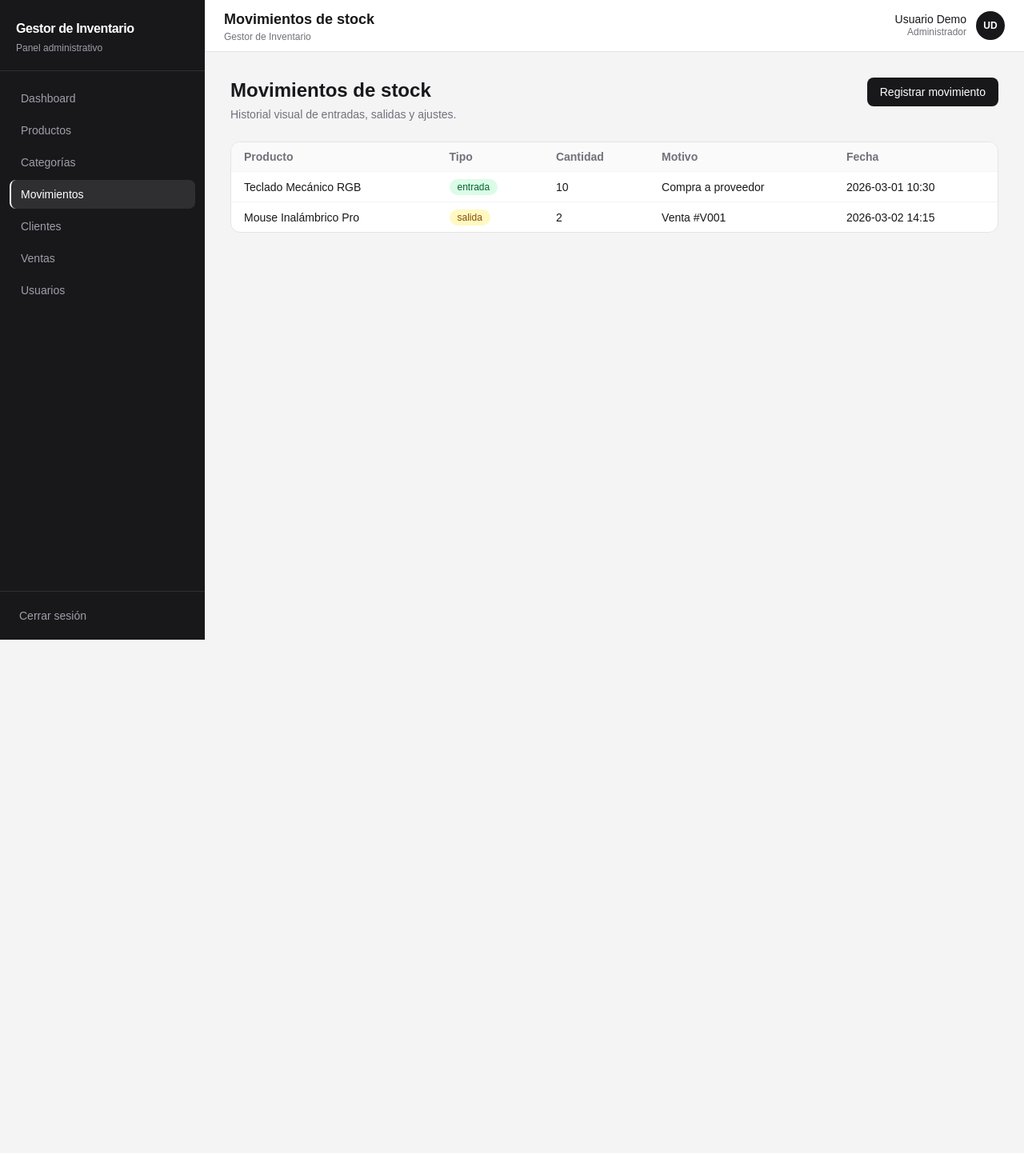
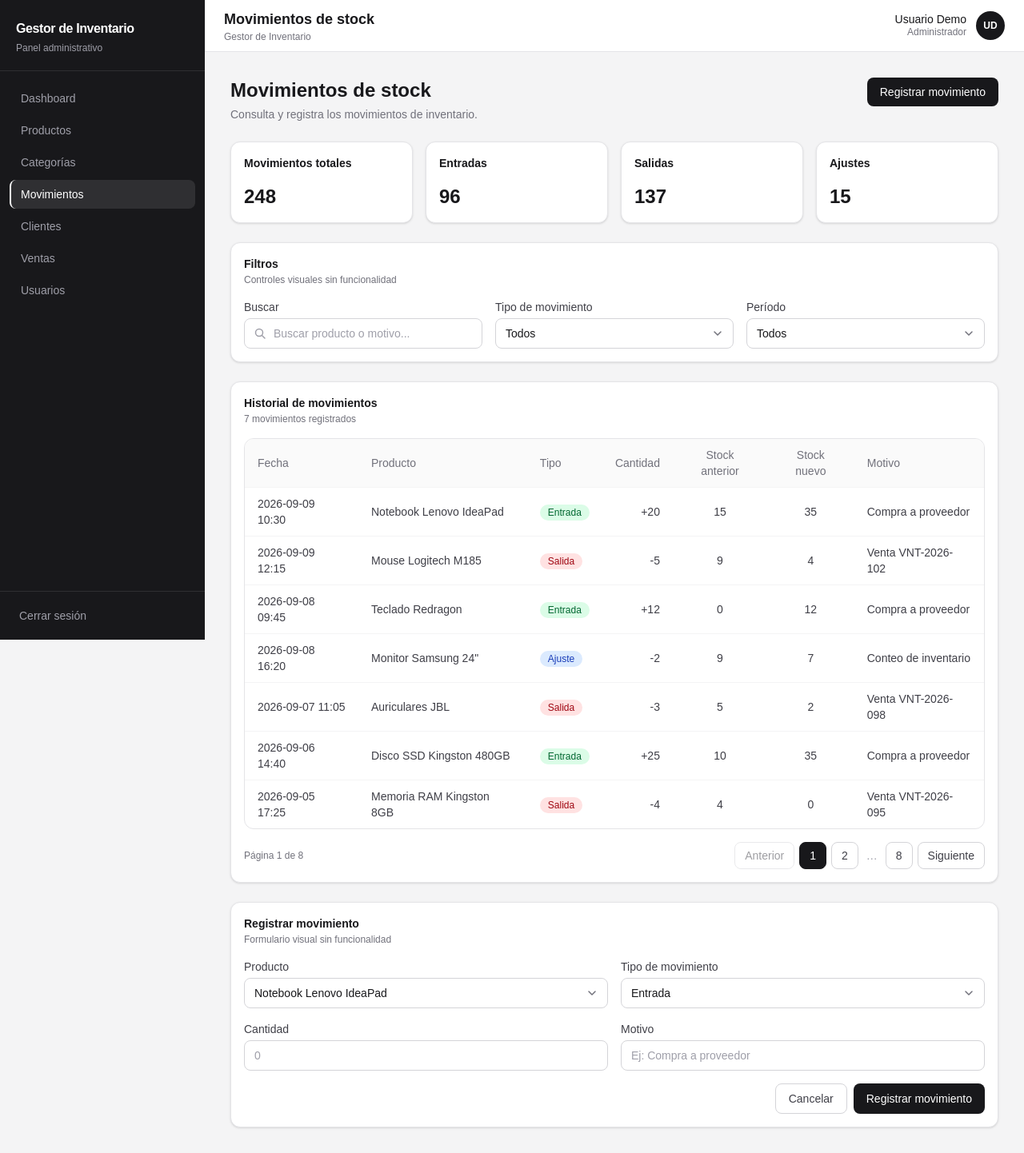
Before and after one commit to Maxii34/Gestor-Inventario, a Next.js app: page /movimientos in a window 1280 px wide. Shown: the whole page at 80% size. Before the commit the page ends 800 px from the top, so only its background shows below. Built offline with nearby package versions, Linux system fonts and the light colour scheme.

Commit message:
feat: crear pantalla visual de movimientos

```diff
--- a/src/app/(app)/movimientos/page.tsx
+++ b/src/app/(app)/movimientos/page.tsx
@@ -1,43 +1,180 @@
-import { PageHeader, Button, Badge } from '@/components';
-import { MOCK_MOVIMIENTOS } from '@/mocks';
+'use client';
+
+import {
+  Badge,
+  Button,
+  Card,
+  FormField,
+  Input,
+  PageHeader,
+  Pagination,
+  SearchInput,
+  Select,
+  Table,
+  type TableColumn,
+} from '@/components';
+import { MOCK_MOVIMIENTOS, MOCK_MOVIMIENTOS_RESUMEN } from '@/mocks';
+import type { MovimientoStock, TipoMovimiento } from '@/types';
+
+const RESUMEN_ITEMS = [
+  { id: 'totales', titulo: 'Movimientos totales', valor: MOCK_MOVIMIENTOS_RESUMEN.totales },
+  { id: 'entradas', titulo: 'Entradas', valor: MOCK_MOVIMIENTOS_RESUMEN.entradas },
+  { id: 'salidas', titulo: 'Salidas', valor: MOCK_MOVIMIENTOS_RESUMEN.salidas },
+  { id: 'ajustes', titulo: 'Ajustes', valor: MOCK_MOVIMIENTOS_RESUMEN.ajustes },
+];
+
+const TIPO_OPCIONES = [
+  { value: 'todos', label: 'Todos' },
+  { value: 'entrada', label: 'Entrada' },
+  { value: 'salida', label: 'Salida' },
+  { value: 'ajuste', label: 'Ajuste' },
+];
+
+const PERIODO_OPCIONES = [
+  { value: 'todos', label: 'Todos' },
+  { value: 'hoy', label: 'Hoy' },
+  { value: 'ultimos-7', label: 'Últimos 7 días' },
+  { value: 'ultimos-30', label: 'Últimos 30 días' },
+];
+
+const PRODUCTO_OPCIONES = [
+  { value: 'prod-1', label: 'Notebook Lenovo IdeaPad' },
+  { value: 'prod-2', label: 'Mouse Logitech M185' },
+  { value: 'prod-3', label: 'Teclado Redragon' },
+  { value: 'prod-4', label: 'Monitor Samsung 24"' },
+  { value: 'prod-5', label: 'Auriculares JBL' },
+];
+
+const TIPO_MOVIMIENTO_OPCIONES = [
+  { value: 'entrada', label: 'Entrada' },
+  { value: 'salida', label: 'Salida' },
+  { value: 'ajuste', label: 'Ajuste' },
+];
+
+const TIPO_VISUAL: Record<TipoMovimiento, { etiqueta: string; tono: 'success' | 'danger' | 'info' }> = {
+  entrada: { etiqueta: 'Entrada', tono: 'success' },
+  salida: { etiqueta: 'Salida', tono: 'danger' },
+  ajuste: { etiqueta: 'Ajuste', tono: 'info' },
+};
+
+// Formato de presentación de la cantidad con signo.
+// Dato visual: los valores provienen del mock, no se calcula stock.
+function formatoCantidad(movimiento: MovimientoStock): string {
+  if (movimiento.tipo === 'entrada') return `+${movimiento.cantidad}`;
+  if (movimiento.tipo === 'salida') return `-${movimiento.cantidad}`;
+  return `${movimiento.cantidad}`;
+}
+
+const MOVIMIENTO_COLUMNAS: TableColumn<MovimientoStock>[] = [
+  { key: 'fecha', header: 'Fecha' },
+  { key: 'productoNombre', header: 'Producto' },
+  {
+    key: 'tipo',
+    header: 'Tipo',
+    render: (row) => {
+      const visual = TIPO_VISUAL[row.tipo];
+      return <Badge tone={visual.tono}>{visual.etiqueta}</Badge>;
+    },
+  },
+  {
+    key: 'cantidad',
+    header: 'Cantidad',
+    align: 'right',
+    render: (row) => <span className="font-medium">{formatoCantidad(row)}</span>,
+  },
+  { key: 'stockAnterior', header: 'Stock anterior', align: 'center' },
+  { key: 'stockNuevo', header: 'Stock nuevo', align: 'center' },
+  { key: 'motivo', header: 'Motivo' },
+];
 
 export default function MovimientosPage() {
   return (
     <>
       <PageHeader
         title="Movimientos de stock"
-        description="Historial visual de entradas, salidas y ajustes."
-        actions={<Button>Registrar movimiento</Button>}
+        description="Consulta y registra los movimientos de inventario."
+        actions={
+          <Button type="button" className="w-full sm:w-auto">
+            Registrar movimiento
+          </Button>
+        }
       />
-      <div className="overflow-hidden rounded-xl border border-zinc-200 bg-white">
-        <table className="w-full text-left text-sm">
-          <thead className="bg-zinc-50 text-zinc-500">
-            <tr>
-              <th className="px-4 py-2">Producto</th>
-              <th className="px-4 py-2">Tipo</th>
-              <th className="px-4 py-2">Cantidad</th>
-              <th className="px-4 py-2">Motivo</th>
-              <th className="px-4 py-2">Fecha</th>
-            </tr>
-          </thead>
-          <tbody>
-            {MOCK_MOVIMIENTOS.map((m) => (
-              <tr key={m.id} className="border-t border-zinc-100">
-                <td className="px-4 py-2">{m.productoNombre}</td>
-                <td className="px-4 py-2">
-                  <Badge
-                    tone={m.tipo === 'entrada' ? 'success' : m.tipo === 'salida' ? 'warning' : 'neutral'}
-                  >
-                    {m.tipo}
-                  </Badge>
-                </td>
-                <td className="px-4 py-2">{m.cantidad}</td>
-                <td className="px-4 py-2">{m.motivo}</td>
-                <td className="px-4 py-2">{m.fecha}</td>
-              </tr>
-            ))}
-          </tbody>
-        </table>
+
+      <div className="flex flex-col gap-4 md:gap-6">
+        <div className="grid grid-cols-1 gap-4 sm:grid-cols-2 xl:grid-cols-4">
+          {RESUMEN_ITEMS.map((item) => (
+            <Card key={item.id} title={item.titulo}>
+              <p className="text-2xl font-bold text-zinc-900">{item.valor}</p>
+            </Card>
+          ))}
+        </div>
+
+        <Card title="Filtros" subtitle="Controles visuales sin funcionalidad">
+          <div className="grid grid-cols-1 gap-4 sm:grid-cols-2 lg:grid-cols-3">
+            <SearchInput
+              id="buscar-movimiento"
+              label="Buscar"
+              placeholder="Buscar producto o motivo..."
+              value=""
+              onChange={() => undefined}
+            />
+            <Select
+              label="Tipo de movimiento"
+              defaultValue="todos"
+              options={TIPO_OPCIONES}
+            />
+            <Select label="Período" defaultValue="todos" options={PERIODO_OPCIONES} />
+          </div>
+        </Card>
+
+        <Card title="Historial de movimientos" subtitle="7 movimientos registrados">
+          <Table
+            columns={MOVIMIENTO_COLUMNAS}
+            data={MOCK_MOVIMIENTOS}
+            getRowKey={(row) => row.id}
+            emptyMessage="Sin movimientos para mostrar."
+          />
+          <div className="mt-4 flex flex-col items-center justify-between gap-3 sm:flex-row">
+            <p className="text-xs text-zinc-500">Página 1 de 8</p>
+            <Pagination page={1} totalPages={8} onPageChange={() => undefined} />
+          </div>
+        </Card>
+
+        <Card title="Registrar movimiento" subtitle="Formulario visual sin funcionalidad">
+          <div className="grid grid-cols-1 gap-4 md:grid-cols-2">
+            <FormField label="Producto" htmlFor="movimiento-producto">
+              <Select
+                id="movimiento-producto"
+                placeholder="Seleccionar producto"
+                options={PRODUCTO_OPCIONES}
+              />
+            </FormField>
+            <FormField label="Tipo de movimiento" htmlFor="movimiento-tipo">
+              <Select
+                id="movimiento-tipo"
+                defaultValue="entrada"
+                options={TIPO_MOVIMIENTO_OPCIONES}
+              />
+            </FormField>
+            <FormField label="Cantidad" htmlFor="movimiento-cantidad">
+              <Input
+                id="movimiento-cantidad"
+                type="number"
+                min={1}
+                placeholder="0"
+              />
+            </FormField>
+            <FormField label="Motivo" htmlFor="movimiento-motivo">
+              <Input id="movimiento-motivo" placeholder="Ej: Compra a proveedor" />
+            </FormField>
+          </div>
+          <div className="mt-4 flex flex-col-reverse gap-2 sm:flex-row sm:justify-end">
+            <Button type="button" variant="outline">
+              Cancelar
+            </Button>
+            <Button type="button">Registrar movimiento</Button>
+          </div>
+        </Card>
       </div>
     </>
   );
--- a/src/mocks/movimientos-stock.mock.ts
+++ b/src/mocks/movimientos-stock.mock.ts
@@ -4,21 +4,100 @@ export const MOCK_MOVIMIENTOS: MovimientoStock[] = [
   {
     id: 'mov-1',
     productoId: 'prod-1',
-    productoNombre: 'Teclado Mecánico RGB',
+    productoNombre: 'Notebook Lenovo IdeaPad',
     tipo: 'entrada',
-    cantidad: 10,
+    cantidad: 20,
+    stockAnterior: 15,
+    stockNuevo: 35,
     motivo: 'Compra a proveedor',
     usuarioNombre: 'Carlos Pérez',
-    fecha: '2026-03-01 10:30',
+    fecha: '2026-09-09 10:30',
   },
   {
     id: 'mov-2',
     productoId: 'prod-2',
-    productoNombre: 'Mouse Inalámbrico Pro',
+    productoNombre: 'Mouse Logitech M185',
     tipo: 'salida',
-    cantidad: 2,
-    motivo: 'Venta #V001',
+    cantidad: 5,
+    stockAnterior: 9,
+    stockNuevo: 4,
+    motivo: 'Venta VNT-2026-102',
     usuarioNombre: 'Ana Gómez',
-    fecha: '2026-03-02 14:15',
+    fecha: '2026-09-09 12:15',
+  },
+  {
+    id: 'mov-3',
+    productoId: 'prod-3',
+    productoNombre: 'Teclado Redragon',
+    tipo: 'entrada',
+    cantidad: 12,
+    stockAnterior: 0,
+    stockNuevo: 12,
+    motivo: 'Compra a proveedor',
+    usuarioNombre: 'Carlos Pérez',
+    fecha: '2026-09-08 09:45',
+  },
+  {
+    id: 'mov-4',
+    productoId: 'prod-4',
+    productoNombre: 'Monitor Samsung 24"',
+    tipo: 'ajuste',
+    cantidad: -2,
+    stockAnterior: 9,
+    stockNuevo: 7,
+    motivo: 'Conteo de inventario',
+    usuarioNombre: 'Ana Gómez',
+    fecha: '2026-09-08 16:20',
+  },
+  {
+    id: 'mov-5',
+    productoId: 'prod-5',
+    productoNombre: 'Auriculares JBL',
+    tipo: 'salida',
+    cantidad: 3,
+    stockAnterior: 5,
+    stockNuevo: 2,
+    motivo: 'Venta VNT-2026-098',
+    usuarioNombre: 'Carlos Pérez',
+    fecha: '2026-09-07 11:05',
+  },
+  {
+    id: 'mov-6',
+    productoId: 'prod-7',
+    productoNombre: 'Disco SSD Kingston 480GB',
+    tipo: 'entrada',
+    cantidad: 25,
+    stockAnterior: 10,
+    stockNuevo: 35,
+    motivo: 'Compra a proveedor',
+    usuarioNombre: 'Ana Gómez',
+    fecha: '2026-09-06 14:40',
+  },
+  {
+    id: 'mov-7',
+    productoId: 'prod-8',
+    productoNombre: 'Memoria RAM Kingston 8GB',
+    tipo: 'salida',
+    cantidad: 4,
+    stockAnterior: 4,
+    stockNuevo: 0,
+    motivo: 'Venta VNT-2026-095',
+    usuarioNombre: 'Carlos Pérez',
+    fecha: '2026-09-05 17:25',
   },
 ];
+
+export interface ResumenMovimientos {
+  totales: number;
+  entradas: number;
+  salidas: number;
+  ajustes: number;
+}
+
+// Resumen global fijo. Dato mock: no se calcula en tiempo de ejecución.
+export const MOCK_MOVIMIENTOS_RESUMEN: ResumenMovimientos = {
+  totales: 248,
+  entradas: 96,
+  salidas: 137,
+  ajustes: 15,
+};
--- a/src/types/movimiento-stock.ts
+++ b/src/types/movimiento-stock.ts
@@ -6,6 +6,8 @@ export interface MovimientoStock {
   productoNombre: string;
   tipo: TipoMovimiento;
   cantidad: number;
+  stockAnterior: number;
+  stockNuevo: number;
   motivo: string;
   usuarioNombre: string;
   fecha: string;
```
